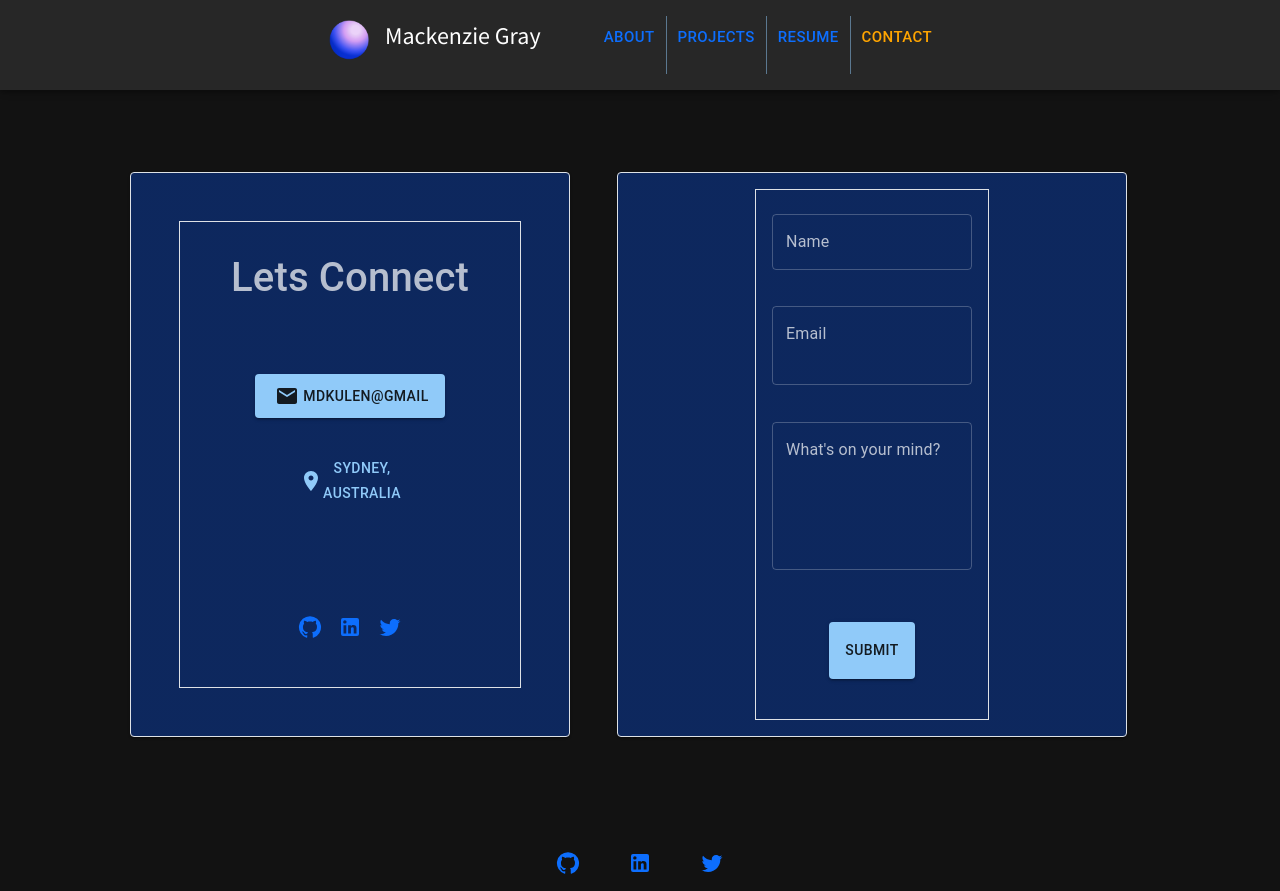
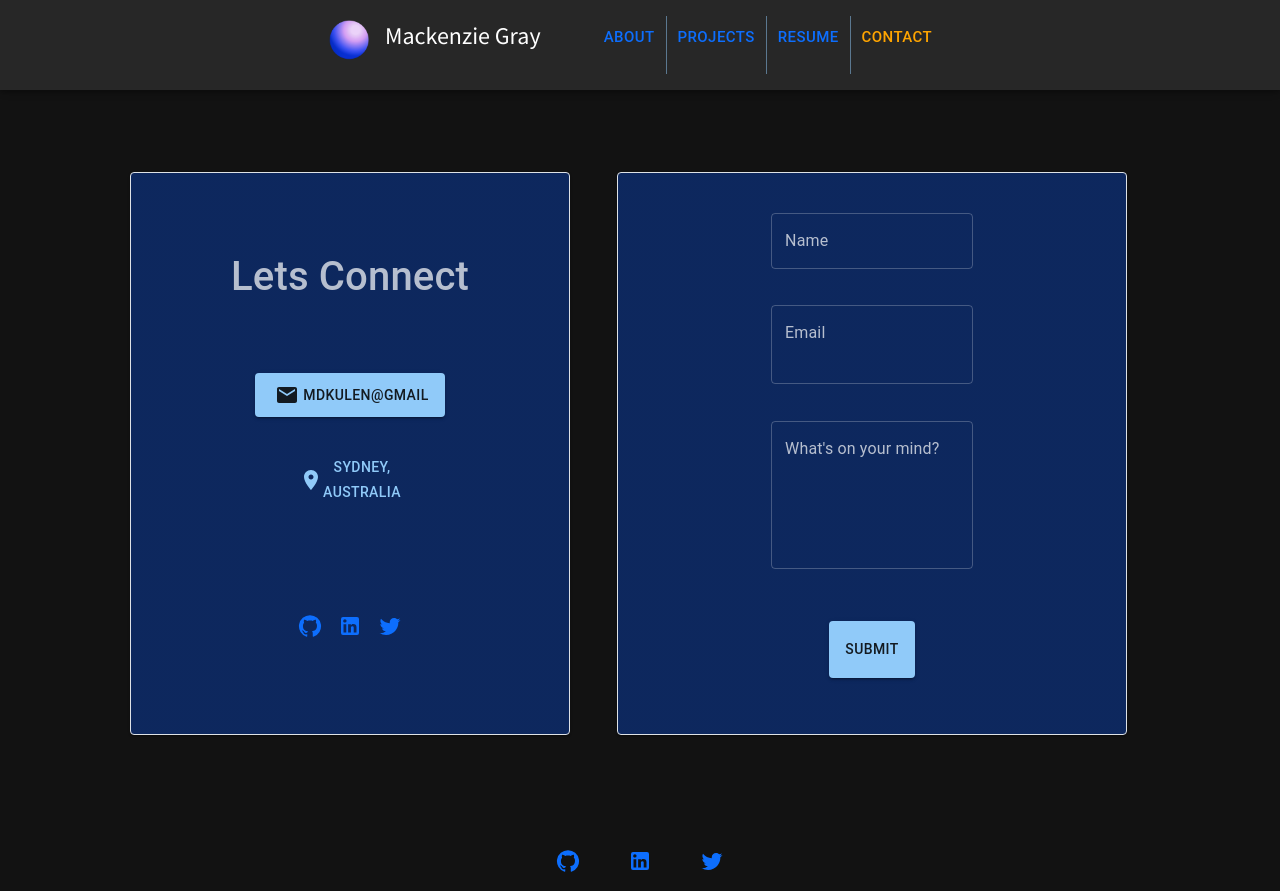
Before and after one commit to mdkgray/portfoligray, a React (Create React App) app: page /Contact in a window 1280 px wide. Built offline with nearby package versions, Linux system fonts and the light colour scheme.

Commit message:
styling contact page

```diff
--- a/src/components/Pages/Contact.js
+++ b/src/components/Pages/Contact.js
@@ -83,7 +83,6 @@ export default function Contact() {
                             spacing={3}
                             padding={4}
                             margin={5}
-                            className='border'
                             >
                             <h1>Lets Connect</h1>
                             <Box
@@ -141,7 +140,7 @@ export default function Contact() {
                             <Box
                                 padding={2}
                                 margin={1}
-                                className='border d-flex row col-md-6 justify-content-center'>
+                                className='d-flex row col-md-6 justify-content-center'>
 
                                 <TextField
                                     id="outlined-textarea"
```
